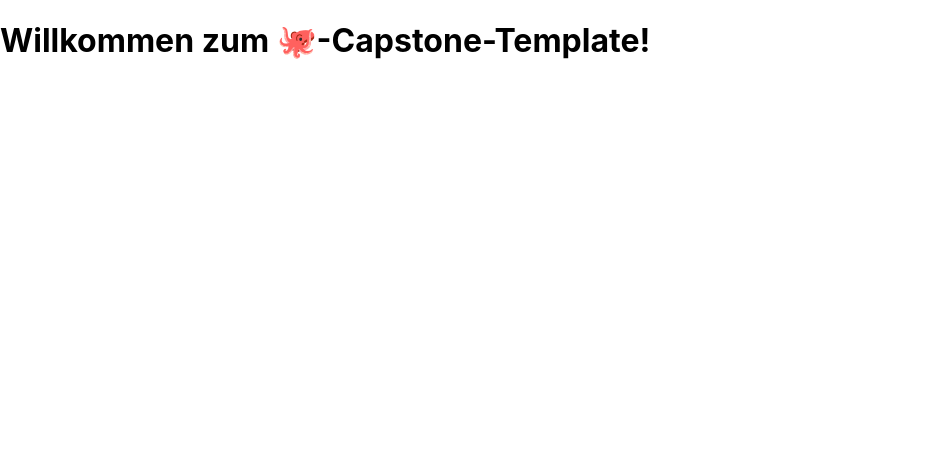
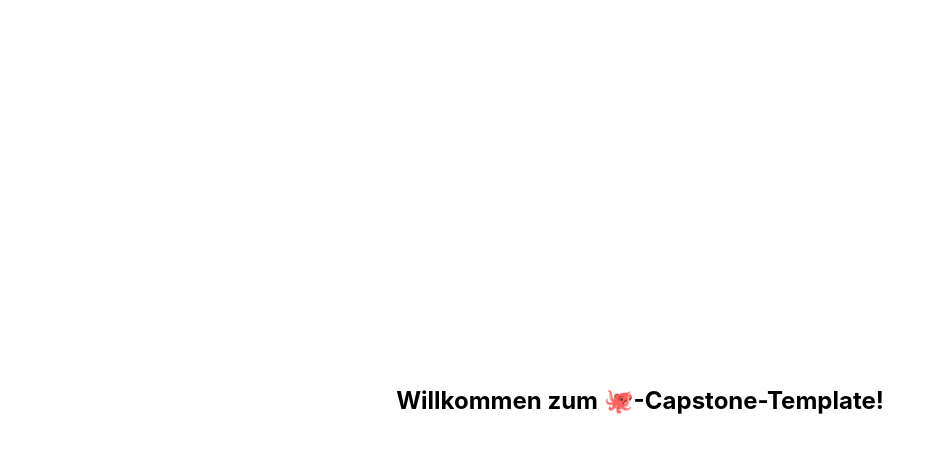
Before and after one commit to actyralf/capstone-template-ffm-web-22-1, a Next.js app: page / in a window 1280 px wide. Shown: the top 452 px of the page, without its empty margins (0-944 px from the left). Built offline with nearby package versions, Linux system fonts and the light colour scheme.

Commit message:
styled components serverside fix

```diff
--- a/pages/_document.js
+++ b/pages/_document.js
@@ -1,6 +1,30 @@
-import {Html, Head, Main, NextScript} from "next/document";
+import Document, {Html, Head, Main, NextScript} from "next/document";
+import {ServerStyleSheet} from "styled-components";
 
-export default function Document() {
+class MyDocument extends Document {
+  static async getInitialProps(ctx) {
+    const sheet = new ServerStyleSheet();
+    const originalRenderPage = ctx.renderPage;
+
+    try {
+      ctx.renderPage = () =>
+        originalRenderPage({
+          enhanceApp: App => props => sheet.collectStyles(<App {...props} />),
+          enhanceComponent: Component => Component,
+        });
+
+      const initialProps = await Document.getInitialProps(ctx);
+
+      return {
+        ...initialProps,
+        styles: [initialProps.styles, sheet.getStyleElement()],
+      };
+    } finally {
+      sheet.seal();
+    }
+  }
+
+  render() {
     return (
       <Html>
         <Head>
@@ -16,3 +40,6 @@
       </Html>
     );
   }
+}
+
+export default MyDocument;
--- a/pages/index.js
+++ b/pages/index.js
@@ -1,3 +1,17 @@
+import styled from "styled-components";
+
 export default function Home() {
-  return <h1>Willkommen zum 🐙-Capstone-Template!</h1>;
+  return (
+    <StyledContainer>
+      <h1>Willkommen zum 🐙-Capstone-Template!</h1>
+    </StyledContainer>
+  );
 }
+
+const StyledContainer = styled.section`
+  width: 100%;
+  height: 100vh;
+  display: flex;
+  justify-content: center;
+  align-items: center;
+`;
```
Lines whose indentation alone changed are shown as unchanged.
